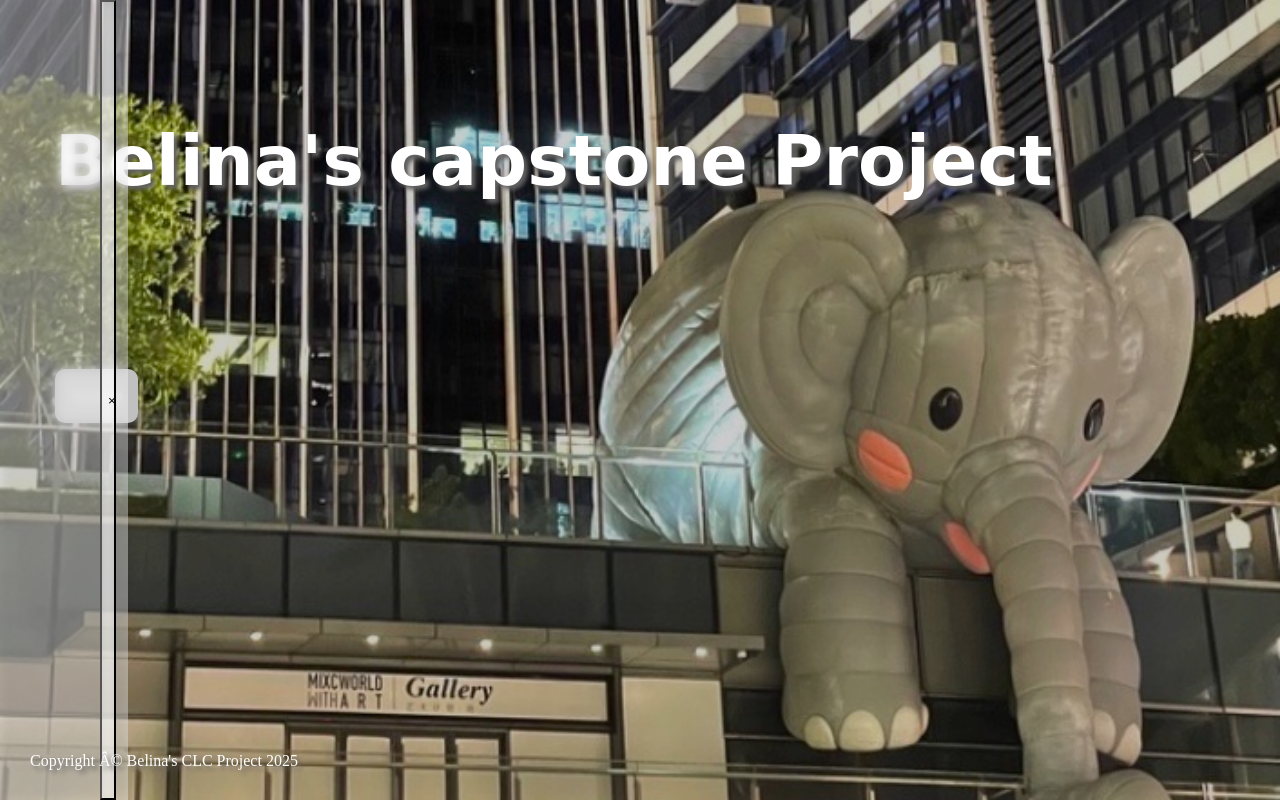
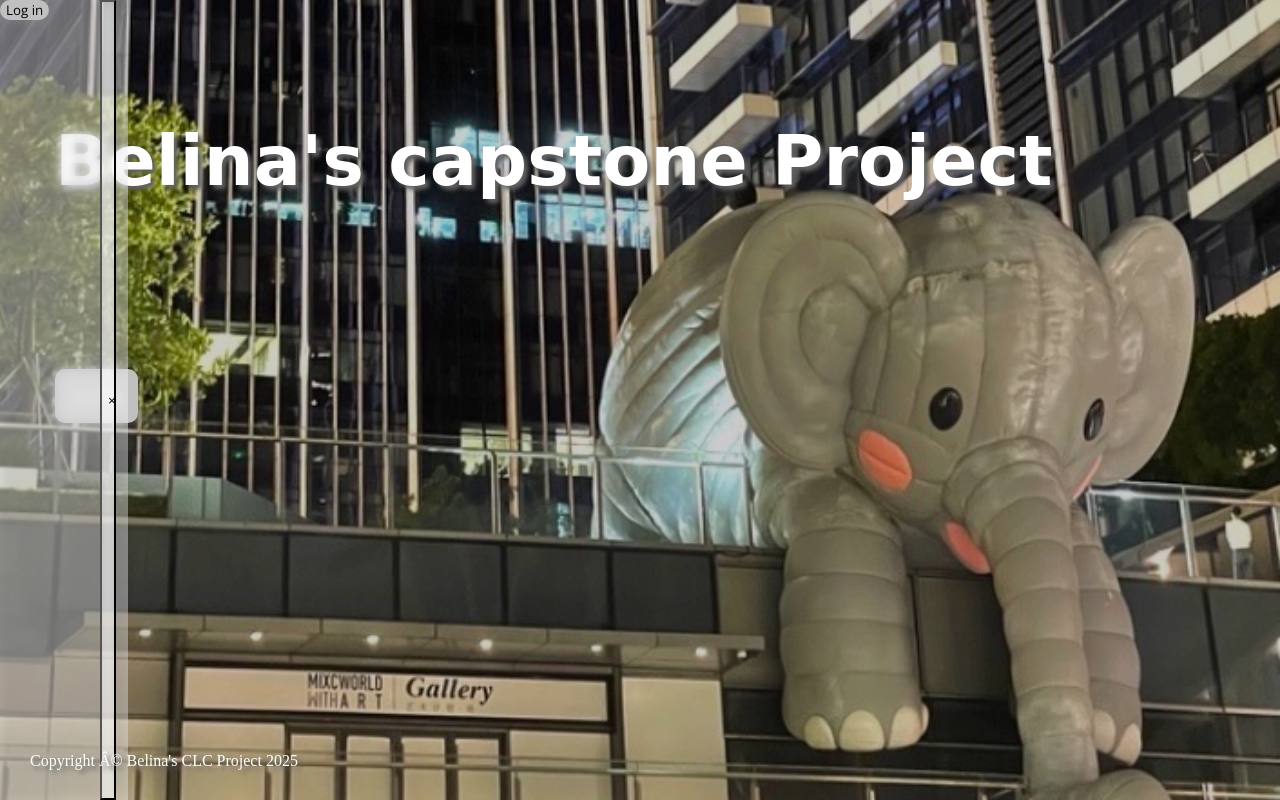
Before and after one commit to belll218/Capstone, a website: page index.html in a window 1280 px wide. Both pictures are taken after a click on the button 18 px from the left and 15 px from the top of the page. Drawn offline with nearby package versions, Linux system fonts and the light colour scheme; a web font is replaced by a local one.

Commit message:
added button to log in when side bar is clicked

```diff
--- a/index.html
+++ b/index.html
@@ -25,6 +25,9 @@
     <body>
     <div class="sidebar" id="menu" style="display:none">
         <button class="sidebar" id="menu" onclick="closeNav()" style="margin-left:100px;">&times;</button>
+        <a href="log.html">
+            <button type="submit" class="button" onclick="func">Log in</button>
+        </a>
     </div>
 
     <div id="page">
```
